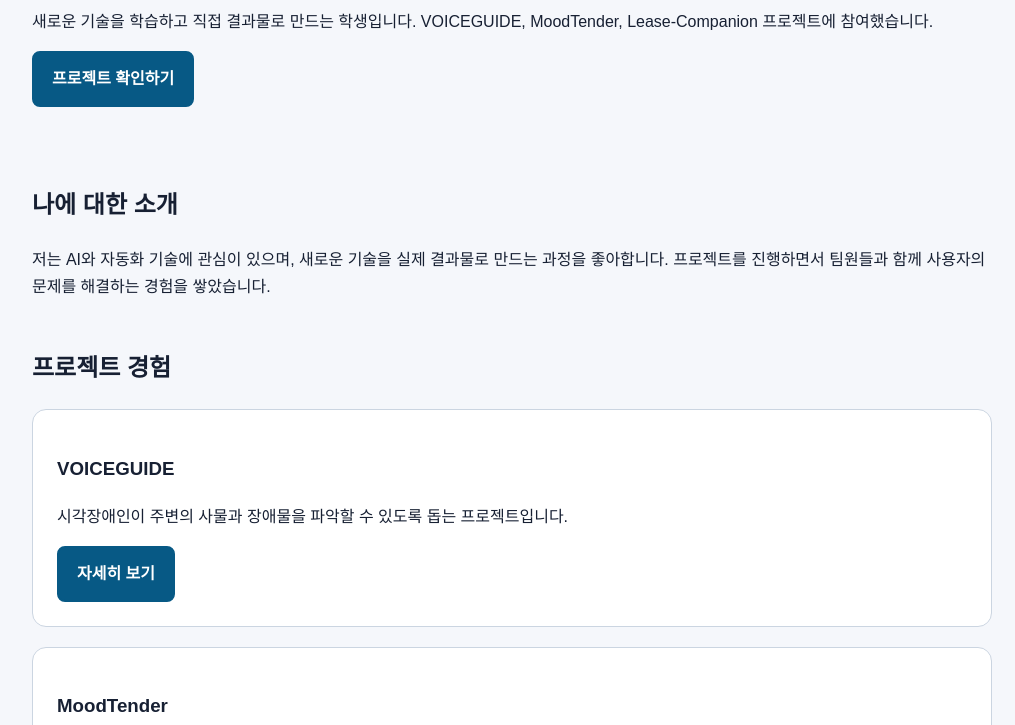
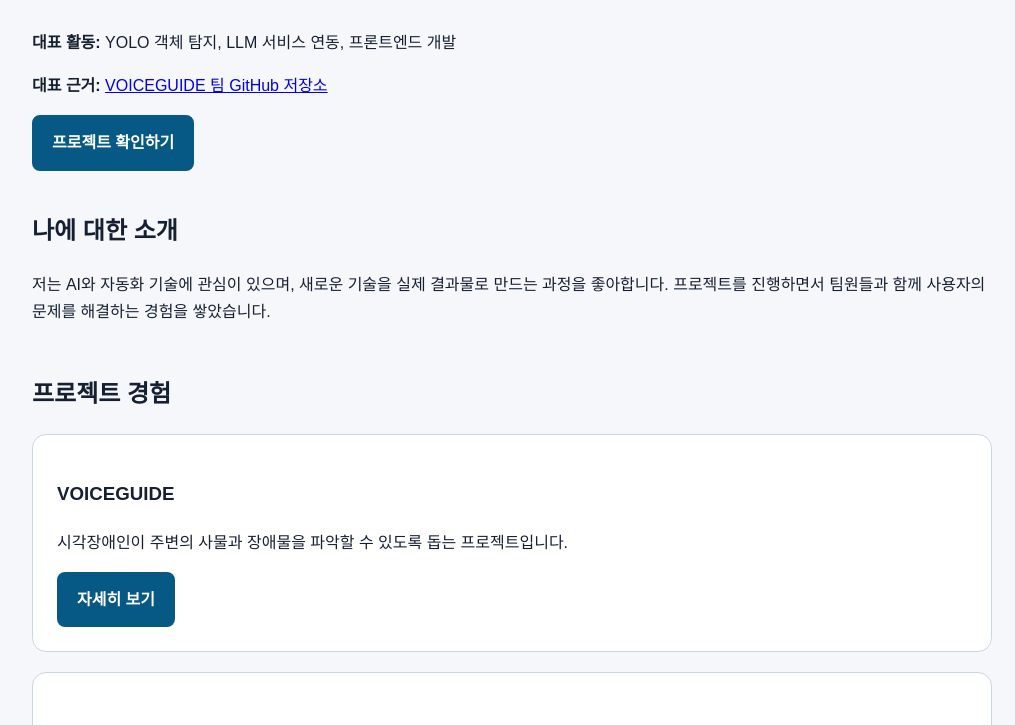
Before and after one commit to jaehyun7849/about-me, a plain HTML site: page index.html in a window 1280 px wide. Shown: the part 375-1100 px from the top of the page, without its empty margins (128-1143 px from the left). Drawn offline with Linux system fonts and the light colour scheme.

Commit message:
Add hero summary section to index.html
Added a hero summary section with key activities and a link to the VOICEGUIDE GitHub repository.

```diff
--- a/index.html
+++ b/index.html
@@ -20,7 +20,23 @@
       새로운 기술을 학습하고 직접 결과물로 만드는 학생입니다.
       VOICEGUIDE, MoodTender, Lease-Companion 프로젝트에 참여했습니다.
     </p>
+<div class="hero-summary">
+  <p>
+    <strong>대표 활동:</strong>
+    YOLO 객체 탐지, LLM 서비스 연동, 프론트엔드 개발
+  </p>
 
+  <p>
+    <strong>대표 근거:</strong>
+    <a
+      href="https://github.com/coding-jhj/VoiceGuide"
+      target="_blank"
+      rel="noopener noreferrer"
+    >
+      VOICEGUIDE 팀 GitHub 저장소
+    </a>
+  </p>
+</div>
     <a class="main-link" href="#projects">프로젝트 확인하기</a>
   </header>
 
```
